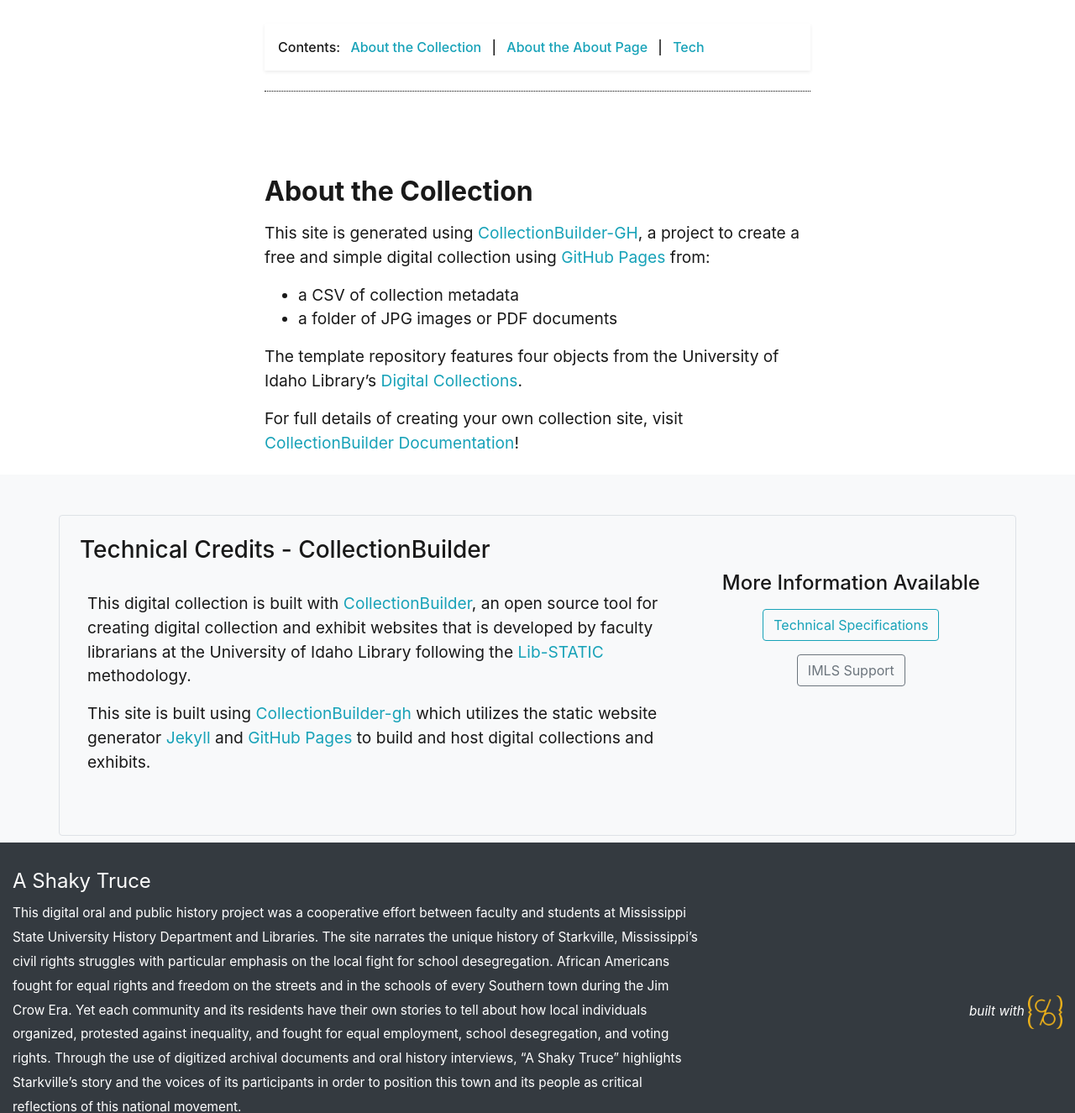
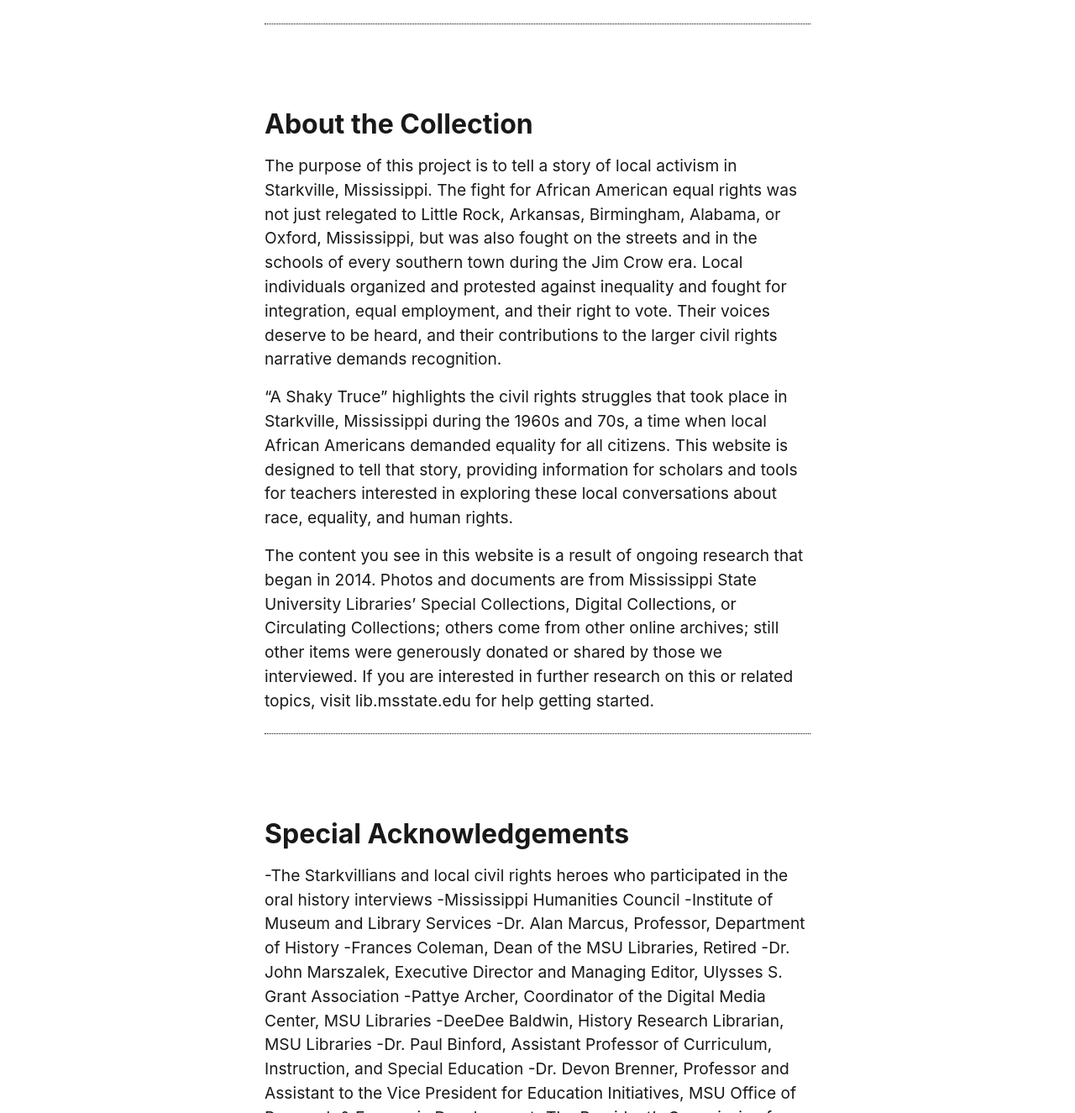
Before and after one commit to ShakyTruce/shakytruce.github.io, a Jekyll site: the page built from pages/about.md, in a window 1280 px wide and 1400 px high, scrolled down 389 px, cut to the strip 75-1400 px from the top of the window. Shown: the whole strip at 84% size. Built offline with Jekyll 4.4.1, drawn with Linux system fonts in a browser that asks for light colours; some of the changed text lies outside the part shown.

Commit message:
Update about.md
added acknowledgements - need to check positions -

```diff
--- a/pages/about.md
+++ b/pages/about.md
@@ -10,15 +10,35 @@
 
 {% include feature/jumbotron.html objectid="https://cdil.lib.uidaho.edu/images/palouse_sm.jpg" %}
 
-{% include feature/nav-menu.html sections="About the Collection;About the About Page" %}
+<!-- to include submit nav again, edit: {% include feature/nav-menu.html sections="About the Project;" %} -->
 
 ## About the Collection
 
-This site is generated using [CollectionBuilder-GH](https://collectionbuilding.github.io/gh/), a project to create a free and simple digital collection using [GitHub Pages](https://pages.github.com/) from:
+The purpose of this project is to tell a story of local activism in Starkville, Mississippi. The fight for African American equal rights was not just relegated to Little Rock, Arkansas, Birmingham, Alabama, or Oxford, Mississippi, but was also fought on the streets and in the schools of every southern town during the Jim Crow era. Local individuals organized and protested against inequality and fought for integration, equal employment, and their right to vote. Their voices deserve to be heard, and their contributions to the larger civil rights narrative demands recognition.
 
-- a CSV of collection metadata
-- a folder of JPG images or PDF documents
+“A Shaky Truce” highlights the civil rights struggles that took place in Starkville, Mississippi during the 1960s and 70s, a time when local African Americans demanded equality for all citizens. This website is designed to tell that story, providing information for scholars and tools for teachers interested in exploring these local conversations about race, equality, and human rights.
 
-The template repository features four objects from the University of Idaho Library's [Digital Collections](https://www.lib.uidaho.edu/digital).
+The content you see in this website is a result of ongoing research that began in 2014.  Photos and documents are from Mississippi State University Libraries’ Special Collections, Digital Collections, or Circulating Collections; others come from other online archives; still other items were generously donated or shared by those we interviewed.  If you are interested in further research on this or related topics, visit lib.msstate.edu for help getting started.
 
-For full details of creating your own collection site, visit [CollectionBuilder Documentation](https://collectionbuilder.github.io/cb-docs/)!
+## Special Acknowledgements
+-The Starkvillians and local civil rights heroes who participated in the oral history interviews
+-Mississippi Humanities Council
+-Institute of Museum and Library Services
+-Dr. Alan Marcus, Professor, Department of History
+-Frances Coleman, Dean of the MSU Libraries, Retired
+-Dr. John Marszalek, Executive Director and Managing Editor, Ulysses S. Grant Association
+-Pattye Archer, Coordinator of the Digital Media Center, MSU Libraries
+-DeeDee Baldwin, History Research Librarian, MSU Libraries
+-Dr. Paul Binford, Assistant Professor of Curriculum, Instruction, and Special Education
+-Dr. Devon Brenner, Professor and Assistant to the Vice President for Education Initiatives, MSU Office of Research & Economic Development
+-The President’s Commission for the Status of Minorities
+-Neil Guilbeau, former Coordinator of University Archives & Mississippiana, MSU Libraries
+-Paul Huddleston, Network and Systems Manager, MSU Libraries
+-Rob McDougald, Instructional Media Specialist, MSU Libraries
+-Jennifer McGillan, Coordinator of Manuscripts, MSU Libraries
+-Randall McMillen, former Coordinator of the Digitization and Preservation Access Unit, MSU Libraries
+-Gail Peyton, Associate Dean of Public Services, MSU Libraries, retired
+-Amanda Powers, former Coordinator of Research Services, MSU Libraries
+-Julie Shedd, Coordinator of Digital Initiatives and Web Services, MSU Libraries
+-Jessica Perkins Smith, Manuscripts Librarian, MSU Libraries
+-Fred Smith, Rare Books Coordinator, MSU Libraries
```
